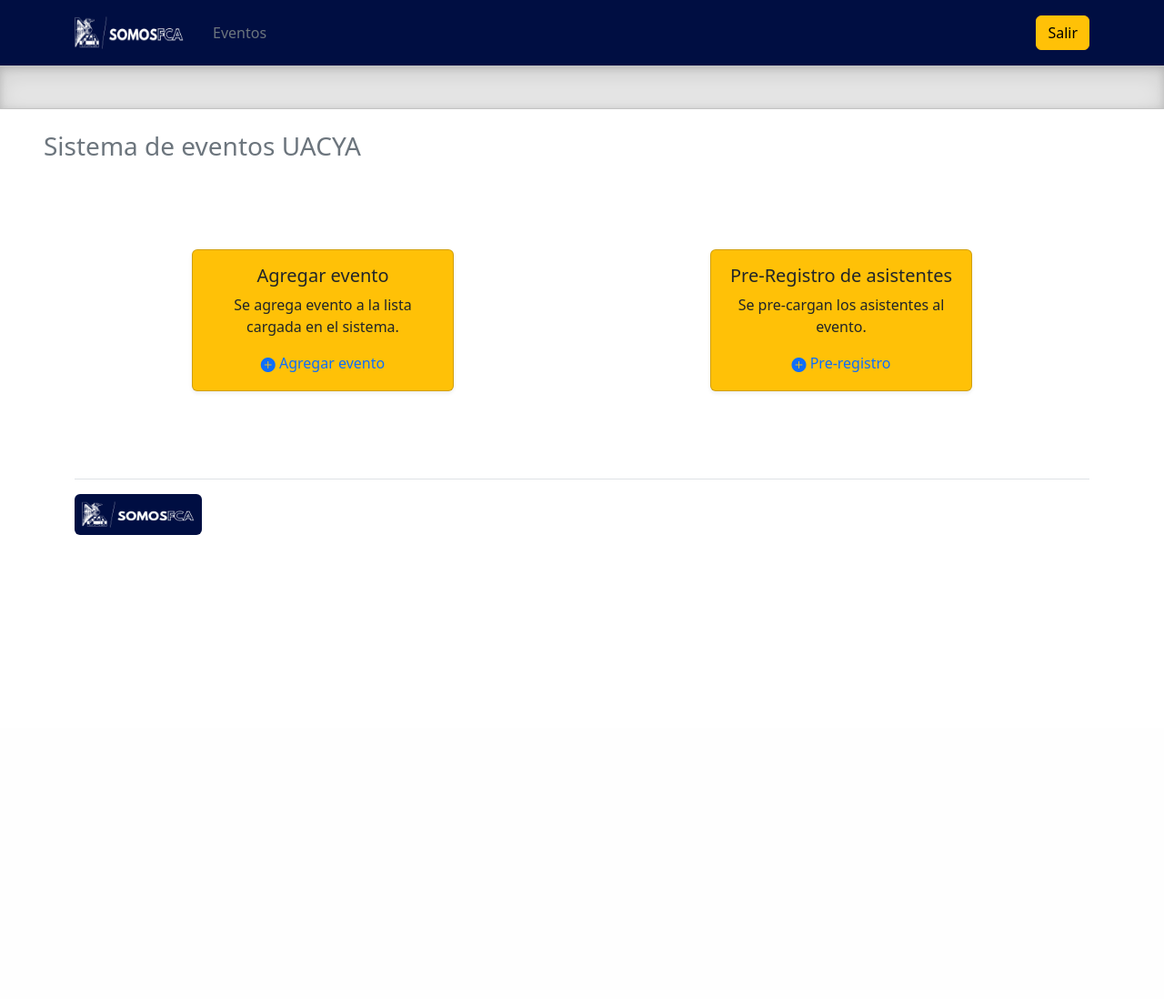
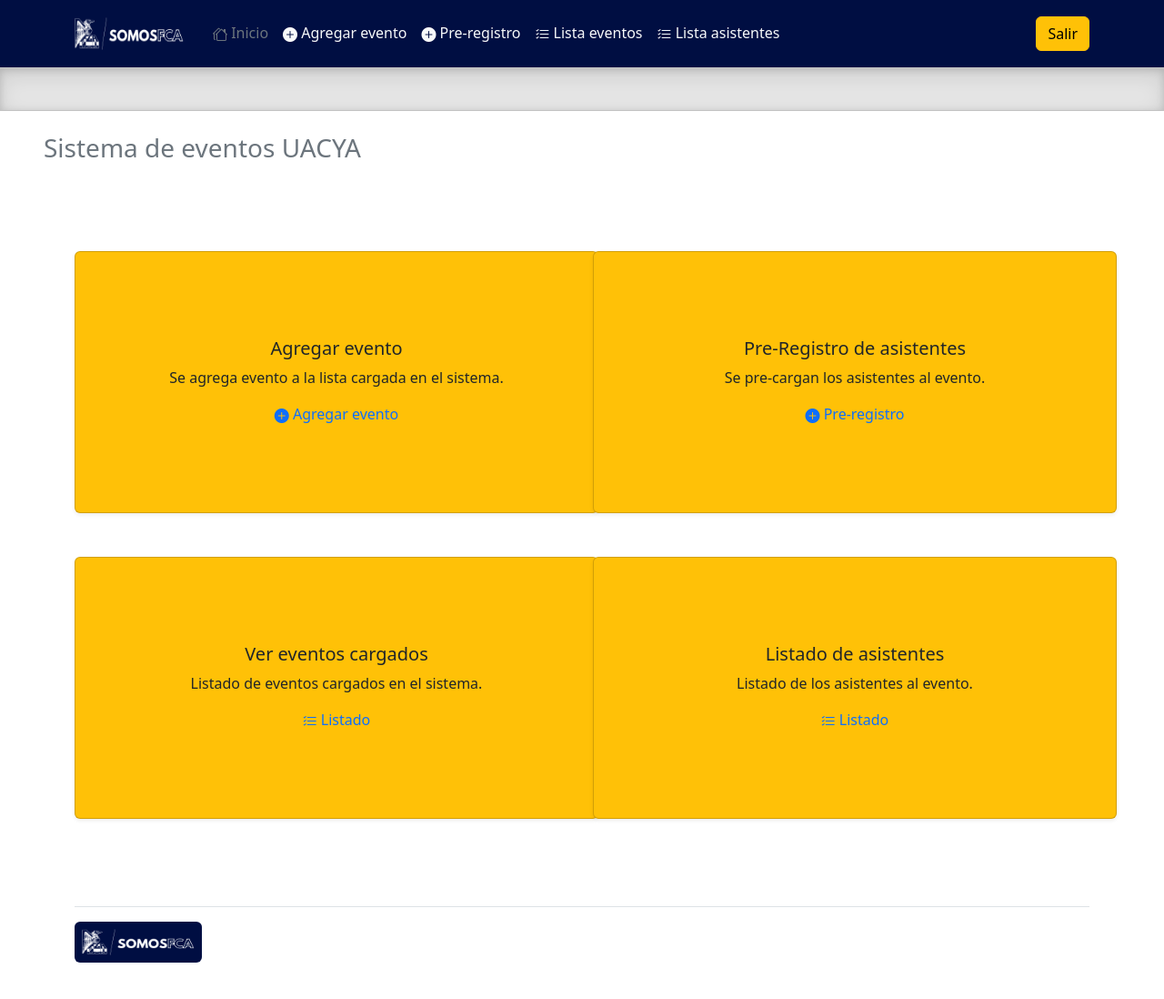
Before and after one commit to jesusrlv/eventosUACYA, a PHP site: page /admin/index.php in a window 1280 px wide. Shown: the whole page at 91% size. Before the commit the page ends 588 px from the top, so only its background shows below. Run offline with PHP 8.4, Linux system fonts and the light colour scheme.

Commit message:
alineacion de cards

```diff
--- a/admin/alta_asistentes.php
+++ b/admin/alta_asistentes.php
@@ -86,7 +86,7 @@
         </a>
 
         <ul class="nav col-12 col-lg-auto me-lg-auto mb-2 ms-4 justify-content-center mb-md-0">
-          <li><a href="index.php" class="nav-link px-2 text-secondary">Eventos</a></li>
+            <li><a href="index.php" class="nav-link px-2 text-light"><i class="bi bi-houses"></i> Inicio</a></li>
         </ul>
 
         <div class="text-end">
--- a/admin/alta_eventos.php
+++ b/admin/alta_eventos.php
@@ -86,7 +86,7 @@
         </a>
 
         <ul class="nav col-12 col-lg-auto me-lg-auto mb-2 ms-4 justify-content-center mb-md-0">
-          <li><a href="index.php" class="nav-link px-2 text-secondary">Eventos</a></li>
+          <li><a href="index.php" class="nav-link px-2 text-light"><i class="bi bi-houses"></i> Inicio</a></li>
         </ul>
 
         <div class="text-end">
@@ -101,7 +101,7 @@
 
   </div>
 
-  <h3 class="mt-4 ms-5 text-secondary">Alta activos en el sistema</h3>
+  <h3 class="mt-4 ms-5 text-secondary">Alta eventos activos en el sistema</h3>
 
     <div class="container-fluid w-75 h-100 mt-5 mb-5 p-5">
         <div class="row justify-content-center">
--- a/admin/index.php
+++ b/admin/index.php
@@ -89,7 +89,11 @@
         </a>
 
         <ul class="nav col-12 col-lg-auto me-lg-auto mb-2 ms-4 justify-content-center mb-md-0">
-          <li><a href="index.php" class="nav-link px-2 text-secondary">Eventos</a></li>
+          <li><a href="#" class="nav-link px-2 text-secondary"><i class="bi bi-houses"></i> Inicio</a></li>
+          <li><a href="#" class="nav-link px-2 text-light"><i class="bi bi-plus-circle-fill"></i> Agregar evento</a></li>
+          <li><a href="#" class="nav-link px-2 text-light"><i class="bi bi-plus-circle-fill"></i> Pre-registro</a></li>
+          <li><a href="#" class="nav-link px-2 text-light"><i class="bi bi-list-check"></i> Lista eventos</a></li>
+          <li><a href="#" class="nav-link px-2 text-light"><i class="bi bi-list-check"></i> Lista asistentes</a></li>
         </ul>
 
         <div class="text-end">
@@ -110,20 +114,40 @@
       <div class="container text-center">
         <div class="row">
           <div class="col-md-6">
-            <div class="card mx-auto bg-warning shadow-sm" style="width: 18rem;">
-              <div class="card-body">
+            <div class="card mx-auto bg-warning shadow-sm card-block" style="width: 36rem; height:18rem">
+              <div class="card-body align-items-center d-flex flex-column justify-content-center">
                 <h5 class="card-title">Agregar evento</h5>
                 <p class="card-text">Se agrega evento a la lista cargada en el sistema.</p>
-                <a href="#" class="card-link" style="text-decoration:none;"><i class="bi bi-plus-circle-fill"></i> Agregar evento</a>
+                <a href="alta_eventos.php" class="card-link" style="text-decoration:none;"><i class="bi bi-plus-circle-fill"></i> Agregar evento</a>
               </div>
             </div>
           </div>
           <div class="col-md-6">
-            <div class="card mx-auto bg-warning shadow-sm" style="width: 18rem;">
-              <div class="card-body">
+            <div class="card mx-auto bg-warning shadow-sm align-items-center" style="width: 36rem; height:18rem">
+              <div class="card-body align-items-center d-flex flex-column justify-content-center">
                   <h5 class="card-title">Pre-Registro de asistentes</h5>
                   <p class="card-text">Se pre-cargan los asistentes al evento.</p>
-                  <a href="#" class="card-link" style="text-decoration:none;"><i class="bi bi-plus-circle-fill"></i> Pre-registro</a>
+                  <a href="alta_asistentes.php" class="card-link" style="text-decoration:none;"><i class="bi bi-plus-circle-fill"></i> Pre-registro</a>
+              </div>
+            </div>
+          </div>
+        </div>
+        <div class="row mt-5">
+          <div class="col-md-6">
+            <div class="card mx-auto bg-warning shadow-sm" style="width: 36rem; height:18rem">
+              <div class="card-body align-items-center d-flex flex-column justify-content-center">
+                <h5 class="card-title">Ver eventos cargados</h5>
+                <p class="card-text">Listado de eventos cargados en el sistema.</p>
+                <a href="#" class="card-link" style="text-decoration:none;"><i class="bi bi-list-check"></i> Listado</a>
+              </div>
+            </div>
+          </div>
+          <div class="col-md-6">
+            <div class="card mx-auto bg-warning shadow-sm" style="width: 36rem; height:18rem">
+              <div class="card-body align-items-center d-flex flex-column justify-content-center">
+                  <h5 class="card-title">Listado de asistentes</h5>
+                  <p class="card-text">Listado de los asistentes al evento.</p>
+                  <a href="#" class="card-link" style="text-decoration:none;"><i class="bi bi-list-check"></i> Listado</a>
               </div>
             </div>
           </div>
```
